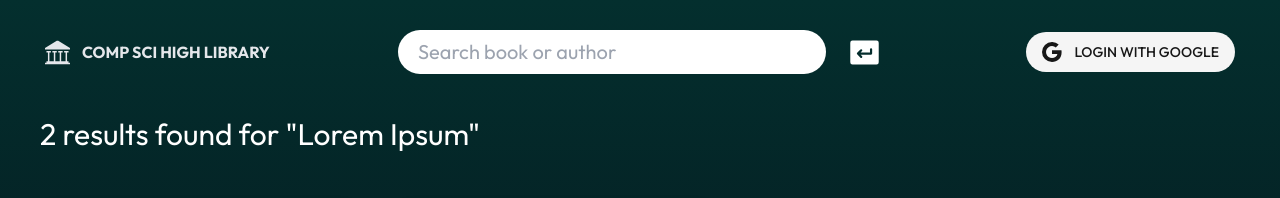
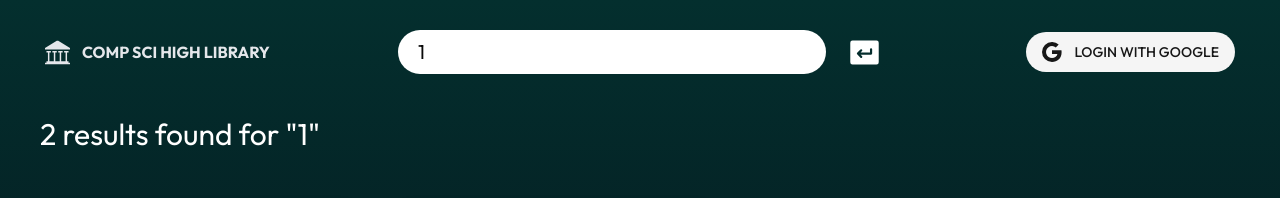
Before and after one commit to Kyptdin/Comp-Sci-High-Library-Management-IP, a React (Vite) app in the folder app/: page /search/1 in a window 1280 px wide. Shown: the top 198 px of the page. Built offline with nearby package versions, Linux system fonts and the light colour scheme.

Commit message:
Search-bar functionality

```diff
--- a/app/src/components/SearchBar.tsx
+++ b/app/src/components/SearchBar.tsx
@@ -3,23 +3,45 @@ import { Button } from "@/components/ui/button";
 
 import { PiKeyReturnFill } from "react-icons/pi";
 
-import { Link } from "react-router-dom";
+import { useParams, useNavigate  } from "react-router-dom";
+import { useState } from "react";
 
 export const SearchBar = ({className} : {
     className?: string
 }) => {
+    const { searchQuery } = useParams();
+    const navigate = useNavigate();
+
+    let initialSearch = searchQuery ? searchQuery : "";
+    const [searchText, setSearchText] = useState(initialSearch);
+
     return <div className={cn(
         "font-outfit text-xl",
         "w-[500px] flex justify-center items-center",
         className
     )}>
-        <input type="text" placeholder="Search book or author" className={cn(
-            "focus:outline-none",
-            "rounded-full w-full py-2 px-5",
-            "duration-50 transition ease-out"
-        )}/>
+        <form
+            className="w-full m-0 p-0"
+            onSubmit={() => navigate(`/search/${searchText}`)}
+        >
+            <input
+                type="text"
+                placeholder="Search book or author"
+                onChange={event => setSearchText(event.target.value)}
+                value={searchText}
+                className={cn(
+                    "focus:outline-none",
+                    "rounded-full w-full py-2 px-5",
+                    "duration-50 transition ease-out"
+                )}
+            />
+        </form>
 
-        <Button variant="link" className="hover:scale-[120%] duration-200 ease-linear transition">
+        <Button
+            variant="link"
+            className="hover:scale-[120%] duration-200 ease-linear transition"
+            onClick={() => navigate(`/search/${searchText}`)}
+        >
             <PiKeyReturnFill color="white" size={35} className="ml-[5px]"/>
         </Button>
     </div>;
--- a/app/src/pages/HomePage.tsx
+++ b/app/src/pages/HomePage.tsx
@@ -18,7 +18,6 @@ export const HomePage = () => {
         <p className="w-1/4 text-gray-500 text-center mt-5 font-outfit">
           Welcome to comp-sci-high library management system.
         </p>
-
         <p className="w-1/4 text-gray-500 text-center mt-2 font-outfit">
           You are able to search/borrow a book from here.
         </p>
--- a/app/src/pages/Search.tsx
+++ b/app/src/pages/Search.tsx
@@ -1,16 +1,17 @@
 import { BookDisplay } from "@/components/BookDisplay";
 import { Navbar } from "@/components/Navbar";
 
-import { useLocation, useParams } from "react-router-dom";
+import { useParams } from "react-router-dom";
 
 export const Search = () => {
-  const { search } = useLocation();
-  console.log(search);
+  const { searchQuery } = useParams();
 
   return (<div className="min-h-screen bg-gradient-to-t from-gray-950 to-teal-950">
       <Navbar/>
 
-      <p className="text-3xl text-white font-outfit my-3 ml-[40px]">2 results found for "Lorem Ipsum"</p>
+      <p className="text-3xl text-white font-outfit my-3 ml-[40px]">
+        2 results found for "{searchQuery}"
+      </p>
 
       <div className="flex justify-start items-center p-5">
         <BookDisplay
```
